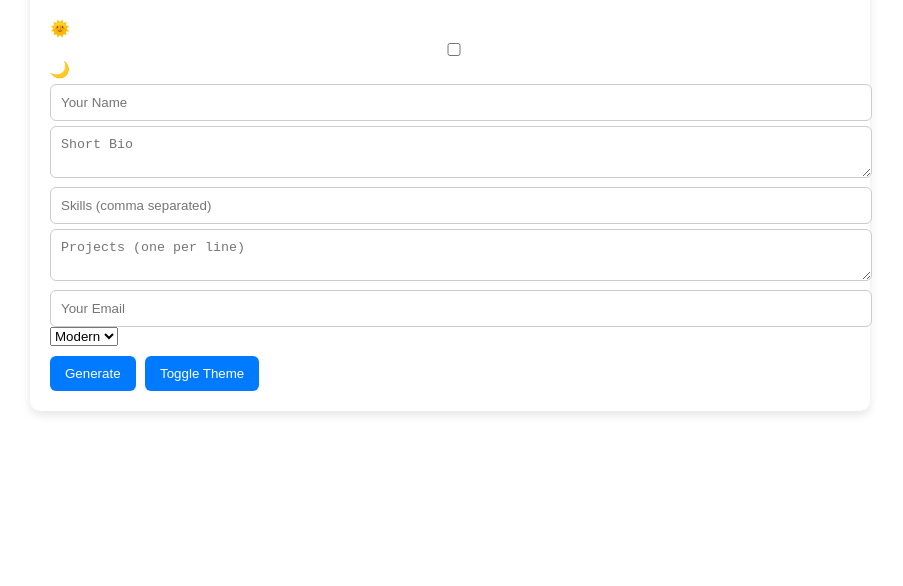
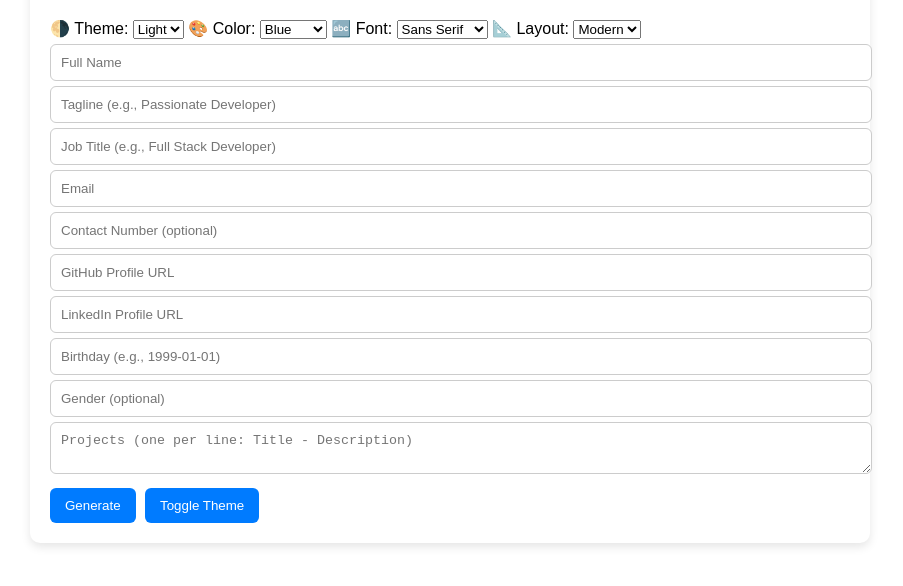
Before and after one commit to PrasannaBandaru/Portfolio-Generator, a plain HTML site: page index.html in a window 1280 px wide. Shown: the part 110-696 px from the top of the page, without its empty margins (190-1093 px from the left). Drawn offline with Linux system fonts and the light colour scheme.

Commit message:
Initial Commit

```diff
--- a/index.html
+++ b/index.html
@@ -1,45 +1,72 @@
 <!DOCTYPE html>
-<html lang="en">
+<html lang="en" data-theme="light">
 <head>
-  <meta charset="UTF-8" />
-  <meta name="viewport" content="width=device-width, initial-scale=1.0" />
+  <meta charset="UTF-8">
+  <meta name="viewport" content="width=device-width, initial-scale=1">
   <title>Portfolio Generator</title>
-  <link rel="stylesheet" href="style.css" />
+  <link rel="stylesheet" href="style.css">
 </head>
-<body class="transition-all">
-  <div class="container mx-auto p-6 max-w-3xl">
-    <h1 class="text-3xl font-bold mb-4">🚀 Portfolio Generator</h1>
+<body>
+  <div class="container">
+    <h1>🚀 Portfolio Generator</h1>
 
-    <!-- Theme Toggle -->
-    <div class="flex items-center gap-2 mb-4">
-      <label class="flex items-center cursor-pointer">
-        <span class="mr-2">🌞</span>
-        <input type="checkbox" id="themeToggle" onchange="toggleTheme()" class="hidden">
-        <div class="w-12 h-6 bg-gray-400 rounded-full p-1 flex items-center justify-between relative">
-          <div id="toggleThumb" class="bg-white w-4 h-4 rounded-full shadow-md transform transition-transform duration-300"></div>
-        </div>
-        <span class="ml-2">🌙</span>
+    <!-- Theme and Font Settings -->
+    <div class="settings">
+      <label>🌗 Theme:
+        <select id="themeSelector" onchange="applyTheme()">
+          <option value="light">Light</option>
+          <option value="dark">Dark</option>
+        </select>
+      </label>
+
+      <label>🎨 Color:
+        <select id="colorSelector" onchange="applyAccent()">
+          <option value="blue">Blue</option>
+          <option value="green">Green</option>
+          <option value="red">Red</option>
+          <option value="purple">Purple</option>
+          <option value="orange">Orange</option>
+        </select>
+      </label>
+
+      <label>🔤 Font:
+        <select id="fontSelector" onchange="applyFont()">
+          <option value="sans-serif">Sans Serif</option>
+          <option value="serif">Serif</option>
+          <option value="monospace">Monospace</option>
+        </select>
+      </label>
+
+      <label>📐 Layout:
+        <select id="layoutSelector">
+          <option value="modern">Modern</option>
+          <option value="minimal">Minimal</option>
+        </select>
       </label>
     </div>
 
-    <!-- Form Inputs -->
-    <input id="name" placeholder="Your Name" class="w-full mb-3 p-2 rounded border" />
-    <textarea id="bio" placeholder="Short Bio" class="w-full mb-3 p-2 rounded border"></textarea>
-    <input id="skills" placeholder="Skills (comma separated)" class="w-full mb-3 p-2 rounded border" />
-    <textarea id="projects" placeholder="Projects (one per line)" class="w-full mb-3 p-2 rounded border"></textarea>
-    <input id="email" placeholder="Your Email" class="w-full mb-3 p-2 rounded border" />
-    <select id="template" class="w-full mb-3 p-2 rounded border">
-      <option>Modern</option>
-    </select>
-
-    <!-- Buttons -->
-    <div class="flex flex-wrap gap-2 mt-4">
-      <button onclick="generatePortfolio()" class="bg-blue-600 text-white px-4 py-2 rounded">Generate</button>
-      <button onclick="toggleTheme()" class="bg-gray-700 text-white px-4 py-2 rounded">Toggle Theme</button>
+    <!-- Input Form -->
+    <div class="form">
+      <input type="text" id="fullName" placeholder="Full Name">
+      <input type="text" id="tagline" placeholder="Tagline (e.g., Passionate Developer)">
+      <input type="text" id="jobRole" placeholder="Job Title (e.g., Full Stack Developer)">
+      <input type="text" id="email" placeholder="Email">
+      <input type="text" id="contact" placeholder="Contact Number (optional)">
+      <input type="text" id="github" placeholder="GitHub Profile URL">
+      <input type="text" id="linkedin" placeholder="LinkedIn Profile URL">
+      <input type="text" id="birthday" placeholder="Birthday (e.g., 1999-01-01)">
+      <input type="text" id="gender" placeholder="Gender (optional)">
+      <textarea id="projects" placeholder="Projects (one per line: Title - Description)"></textarea>
     </div>
 
-    <!-- Output Area -->
-    <div id="output" class="mt-6 p-4 bg-white rounded shadow"></div>
+    <!-- Action Buttons -->
+    <div class="buttons">
+      <button onclick="generatePortfolio()">Generate</button>
+      <button onclick="toggleTheme()">Toggle Theme</button>
+    </div>
+
+    <!-- Output -->
+    <div id="output"></div>
   </div>
 
   <script src="script.js"></script>
```
